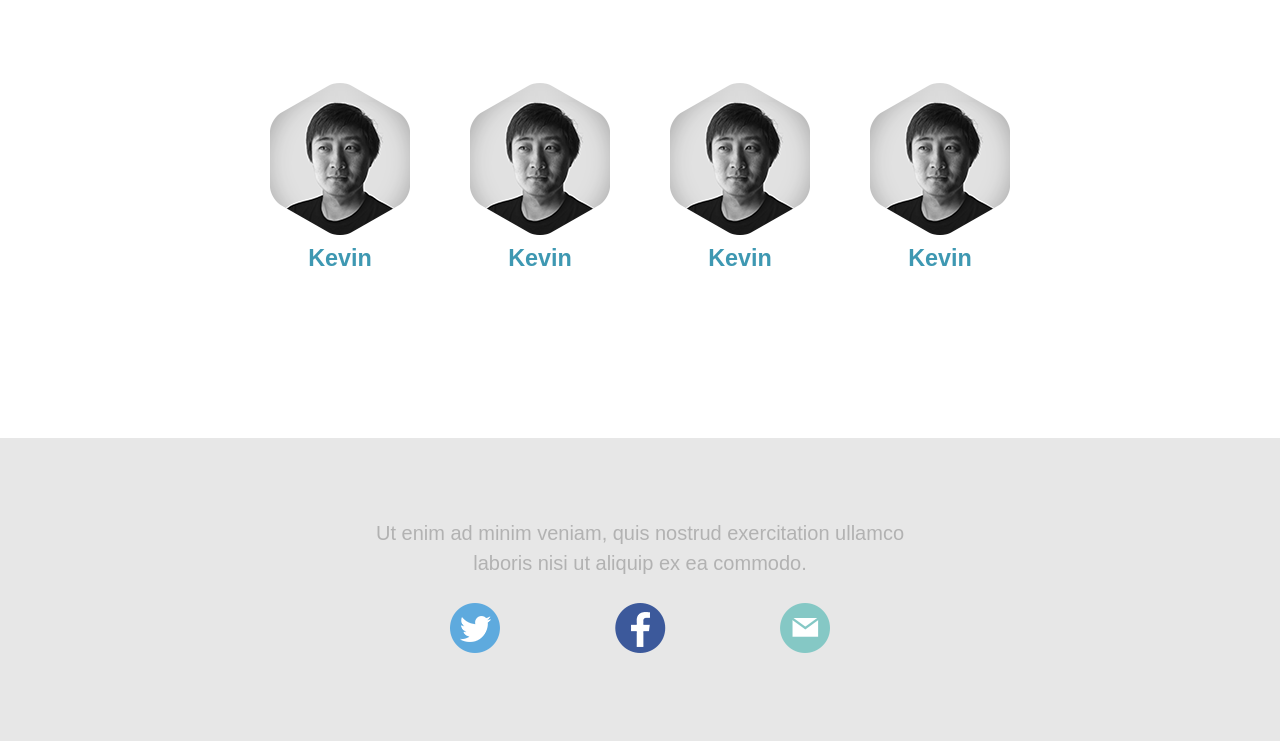
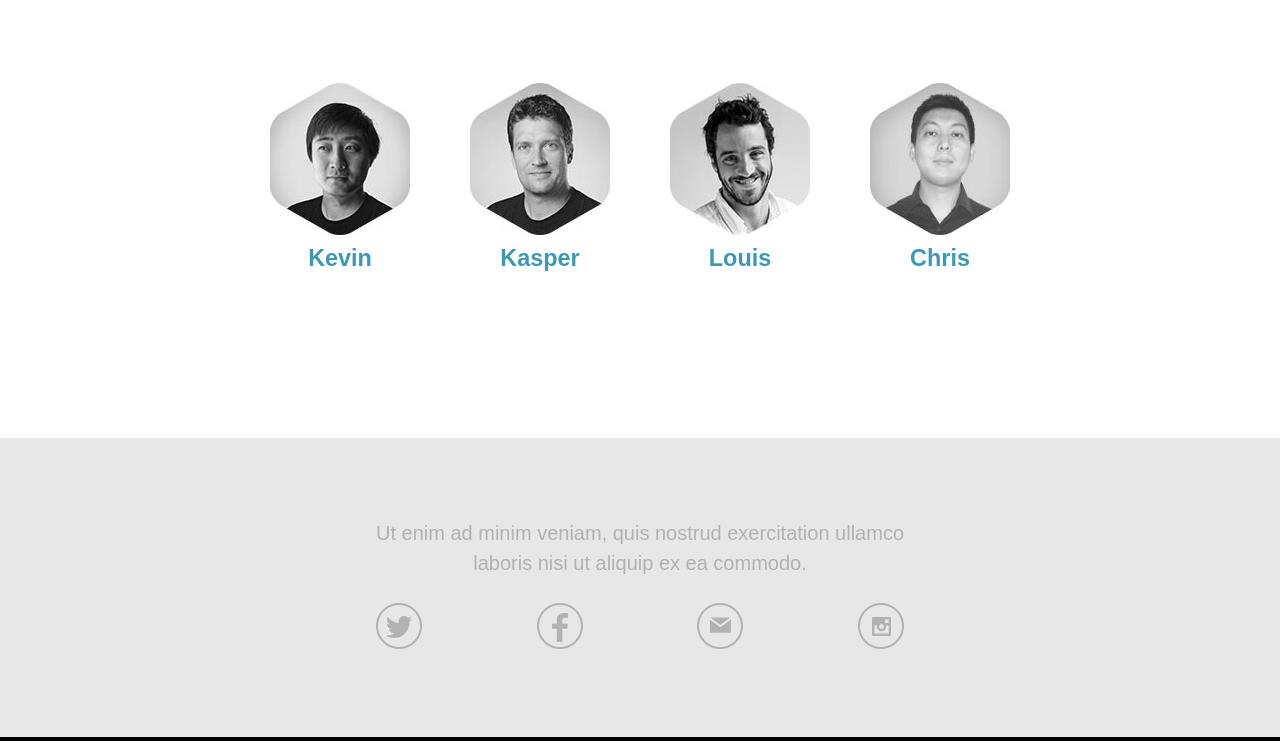
Before and after one commit to farmerchuk/simple_splash_page, a plain HTML site: page team.html in a window 1280 px wide. Shown: the part 821-1562 px from the top of the page. Drawn offline with Linux system fonts and the light colour scheme.

Commit message:
added team photos and change footer social logos

```diff
--- a/assets/css/master.css
+++ b/assets/css/master.css
@@ -120,6 +120,34 @@ footer ul li {
   padding: 0 7%;
 }
 
+footer a.twitter {
+  display: block;
+  background: transparent url("../images/icons_social-media.png") 0 0 no-repeat;
+  width: 46px;
+  height: 46px;
+}
+
+footer a.facebook {
+  display: block;
+  background: transparent url("../images/icons_social-media.png") 0 -46px no-repeat;
+  width: 46px;
+  height: 46px;
+}
+
+footer a.email {
+  display: block;
+  background: transparent url("../images/icons_social-media.png") 0 -92px no-repeat;
+  width: 46px;
+  height: 46px;
+}
+
+footer a.instagram {
+  display: block;
+  background: transparent url("../images/icons_social-media.png") 0 -138px no-repeat;
+  width: 46px;
+  height: 46px;
+}
+
 /*
   ############################
   Projects Page Styles
--- a/team.html
+++ b/team.html
@@ -47,23 +47,23 @@
 
       <ul>
         <li>
-          <img src="assets/images/img_kevin.png" alt="Headshot of Kevin">
+          <img src="assets/images/img_kevin.jpg" alt="Headshot of Kevin">
           <h3>Kevin</h3>
         </li><!--
 
         --><li>
-          <img src="assets/images/img_kevin.png" alt="Headshot of Kevin">
-          <h3>Kevin</h3>
+          <img src="assets/images/img_kasper.jpg" alt="Headshot of Kasper">
+          <h3>Kasper</h3>
         </li><!--
 
         --><li>
-          <img src="assets/images/img_kevin.png" alt="Headshot of Kevin">
-          <h3>Kevin</h3>
+          <img src="assets/images/img_louis.jpg" alt="Headshot of Louis">
+          <h3>Louis</h3>
         </li><!--
 
         --><li>
-          <img src="assets/images/img_kevin.png" alt="Headshot of Kevin">
-          <h3>Kevin</h3>
+          <img src="assets/images/img_chris.jpg" alt="Headshot of Chris">
+          <h3>Chris</h3>
         </li>
       </ul>
 
@@ -77,9 +77,10 @@
       </p>
 
       <ul>
-        <li><img src="assets/images/icon_twitter.png" alt="Twitter"></li><!--
-        --><li><img src="assets/images/icon_facebook.png" alt="Facebook"></li><!--
-        --><li><img src="assets/images/icon_email.png" alt="Email"></li>
+        <li><a class="twitter" href="#"></a></li><!--
+        --><li><a class="facebook" href="#"></a></li><!--
+        --><li><a class="email" href="#"></a></li><!--
+        --><li><a class="instagram" href="#"></a></li>
       </ul>
 
     </footer>
```
Also changed, not shown: home.html (+4 -3 lines), projects.html (+4 -3 lines), assets/images/icon_close.png (added), assets/images/icons_social-media.png (added), assets/images/img_chris.jpg (added), assets/images/img_kasper.jpg (added), assets/images/img_kevin.jpg (added), assets/images/img_kevin.png (deleted), assets/images/img_louis.jpg (added).
